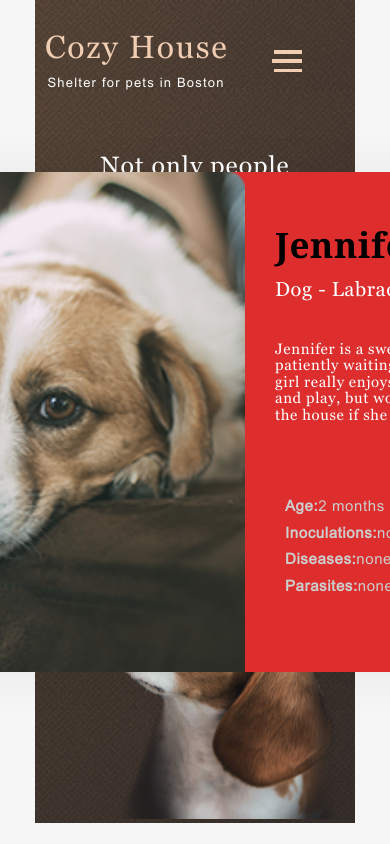
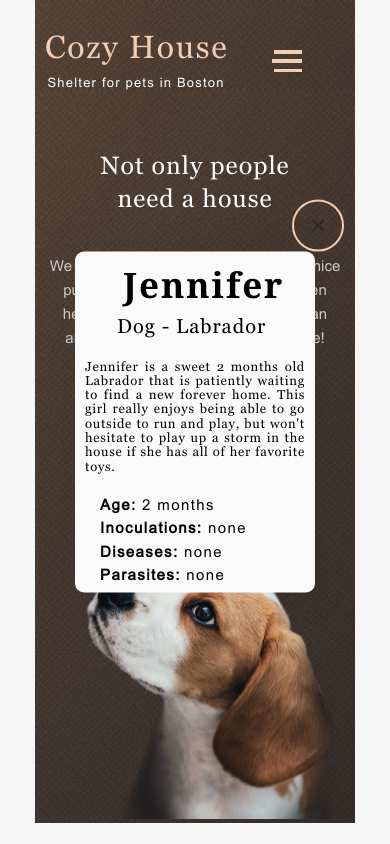
Before and after one commit to YakovlevDS/virtual-keyboard, a plain HTML site: page shelter/pages/main/index.html in a window 390 px wide. Shown: the top 844 px of the page. Drawn offline with Linux system fonts and the light colour scheme; files whose address does not match are found by name.

Commit message:
feat: add adaptive 768 320 modal popup

```diff
--- a/shelter/pages/main/index.html
+++ b/shelter/pages/main/index.html
@@ -120,10 +120,10 @@
                             <p class="describe__text">Jennifer is a sweet 2 months old Labrador that is patiently waiting to find a new forever home. This girl really enjoys being able to go outside to run and play, but won't hesitate to play up a storm in the house if she has
                                 all of her favorite toys.</p>
                             <ul class="describe__list">
-                                <li class="describe__item"><span>Age:</span>2 months</li>
-                                <li class="describe__item"><span>Inoculations:</span>none</li>
-                                <li class="describe__item"><span>Diseases:</span>none</li>
-                                <li class="describe__item"><span>Parasites:</span>none</li>
+                                <li class="describe__item"><span>Age:</span>&nbsp;2 months</li>
+                                <li class="describe__item"><span>Inoculations:</span>&nbsp;none</li>
+                                <li class="describe__item"><span>Diseases:</span>&nbsp;none</li>
+                                <li class="describe__item"><span>Parasites:</span>&nbsp;none</li>
                             </ul>
 
                         </div>
--- a/shelter/pages/main/style.css
+++ b/shelter/pages/main/style.css
@@ -21,6 +21,8 @@
     font-weight: normal;
     font-style: normal;
 }
+
+
 /* start settings */
 
 *,
@@ -72,6 +74,8 @@
     padding: 0;
     margin: 0;
 }
+
+
 /* ------------header---------- */
 
 .header,
@@ -244,6 +248,8 @@
         display: inline-block;
     }
 }
+
+
 /* --------not-only------------ */
 
 .not-only {
@@ -386,6 +392,8 @@
         margin-left: 4rem;
     }
 }
+
+
 /* ------------about----- */
 
 .about {
@@ -511,6 +519,8 @@
         font-size: 1.5rem;
     }
 }
+
+
 /* ----------our-friend------------- */
 
 .our-friends {
@@ -635,6 +645,8 @@
 .our-friends__btn:hover {
     background: #FDDCC4
 }
+
+
 /* ----------arrows .our-friends---------- */
 
 .arrow-right,
@@ -670,8 +682,171 @@
 .arrow-right {
     right: -0.3rem;
 }
+
+
 /* ----------popup-card---------- */
 
+.popup-bg {
+    z-index: 1;
+    display: none;
+    position: fixed;
+    z-index: 1;
+    left: 0;
+    top: 0;
+    bottom: 0;
+    right: 0;
+    width: 100%;
+    height: 100%;
+    overflow: hidden;
+    transition: all 0.3s linear;
+}
+
+.popup-card {
+    background: #FAFAFA;
+    /* background: #dd2d2d; */
+    display: flex;
+    width: 90rem;
+    height: 50rem;
+    position: relative;
+    top: 50%;
+    left: 50%;
+    transform: translate(-50%, -50%);
+    z-index: 10;
+    box-shadow: 0px 2px 35px 14px rgba(13, 13, 13, 0.04);
+    border-radius: 9px;
+    color: #000000;
+}
+
+.popup-card__img {
+    width: 50rem;
+    height: 50rem;
+}
+
+.popup-card__describe {
+    width: 40rem;
+    height: 50rem;
+    display: flex;
+    flex-direction: column;
+}
+
+.describe__heading {
+    padding-top: 5rem;
+    padding-left: 3rem;
+    font-size: 3.5rem;
+    line-height: 1.3;
+    letter-spacing: 0.2rem;
+    color: #000000;
+}
+
+.describe__subheading {
+    padding-top: 1rem;
+    padding-left: 3rem;
+    font-size: 2rem;
+    line-height: 1.15;
+    letter-spacing: 0.1rem;
+}
+
+.describe__text {
+    padding-top: 4rem;
+    padding-left: 3rem;
+    padding-right: 2rem;
+    font-size: 1.5rem;
+    line-height: 1.15;
+    letter-spacing: 0.09rem;
+}
+
+.describe__list {
+    color: #000000;
+    padding-top: 3.4rem;
+    padding-left: 4.5rem;
+}
+
+.describe__item {
+    color: #000000;
+    font-size: 1.5rem;
+    line-height: 1.1;
+    letter-spacing: 0.2rem;
+    padding-bottom: 1.1rem;
+}
+
+.describe__item span {
+    color: #000000;
+    font-weight: 700;
+    line-height: 1.1;
+    letter-spacing: 0.2rem;
+    padding-bottom: 1.1rem;
+}
+
+.show {
+    display: flex;
+}
+
+.popup-card__close {
+    width: 5.2rem;
+    height: 5.2rem;
+    position: absolute;
+    z-index: 10;
+    top: -2.6rem;
+    right: -6.6rem;
+    transform: translate(-50%, -50%);
+    border: .2rem solid #F1CDB3;
+    border-radius: 10rem;
+    display: flex;
+    justify-content: center;
+    align-items: center;
+}
+
+.popup-card__close img {
+    width: 1.2rem;
+    height: 1.2rem;
+}
+
+.popup-card__close:hover {
+    background: #FDDCC4;
+}
+
+@media screen and (max-width: 1279px) {
+    .our-friends {
+        max-width: 76.8rem;
+    }
+    .our-friends__heading {
+        padding: 8rem 18.4rem 6rem 18.4rem;
+    }
+    .our-friends__slider {
+        width: 70.8rem;
+    }
+    .slider-wrap {
+        max-width: 66rem;
+        justify-content: start;
+        overflow: hidden;
+        margin-right: 2.4rem;
+        margin-left: 2.4rem;
+    }
+    .slider-card {
+        margin-left: 4rem;
+    }
+    .slider-card__text {
+        width: 7.4rem;
+        height: 2.3rem;
+        font-size: 2rem;
+        line-height: 1.15;
+        letter-spacing: 0.12rem;
+        color: #545454;
+        align-self: center;
+        margin-bottom: 3rem;
+    }
+    /* ----------arrows .our-friends---------- */
+    .arrow-right,
+    .arrow-left {
+        top: 19.1rem;
+    }
+    .arrow-left {
+        left: 0rem;
+    }
+    .arrow-right {
+        right: 0rem;
+    }
+    /* ----------popup-card---------- */
     .popup-bg {
         z-index: 1;
         /* inset: 0; */
@@ -686,92 +861,66 @@
         width: 100%;
         height: 100%;
         overflow: hidden;
-         filter: blur(80%) grayscale(60%) opacity(20%);
+        /* filter: blur(80%) grayscale(60%) opacity(20%); */
         transition: all 0.3s linear;
     }
-
     .popup-card {
-         /* background: #FAFAFA; */
-         background: #dd2d2d;
-         display: flex;
-         width: 90rem;
+        background: #FAFAFA;
+        /* background: #dd2d2d; */
+        display: flex;
+        width: 63rem;
+        height: 35rem;
+    }
+    .popup-card__img {
+        width: 35rem;
+        height: 35rem;
+    }
+    .popup-card__describe {
+        width: 28rem;
         height: 50rem;
-         position: relative;
-         top: 50%;
-         left: 50%;
-         transform: translate(-50%, -50%);
-         z-index: 10;
-         box-shadow: 0px 2px 35px 14px rgba(13, 13, 13, 0.04);
-         border-radius: 9px;
-     }
-
-     .popup-card__img {
-         width: 50rem;
-         height: 50rem;
-     }
-
-     .popup-card__describe {
-         width: 40rem;
-         height: 50rem;
-         display: flex;
-         flex-direction: column;
-     }
-
+    }
     .describe__heading {
-         padding-top: 5rem;
-         padding-left: 3rem;
-         font-size: 3.5rem;
-         line-height: 1.3;
-         letter-spacing: 0.06rem;
-         color: #000000;
-     }
-
+        padding-top: 1rem;
+        padding-left: 1.1rem;
+    }
     .describe__subheading {
-         padding-top: 1rem;
-         padding-left: 3rem;
-         font-size: 2rem;
+        padding-top: .98rem;
+        padding-left: 1.1rem;
+    }
+    .describe__text {
+        padding-top: 2rem;
+        padding-left: 1.1rem;
+        padding-right: .9rem;
+        font-size: 1.3rem;
+        line-height: 1.09;
+        letter-spacing: 0.073rem;
+    }
+    .describe__list {
+        padding-top: 1.3rem;
+        padding-left: 2.5rem;
+    }
+    .describe__item {
+        font-size: 1.5rem;
         line-height: 1.15;
-         letter-spacing: 0.06rem;
-     }
-
-     .describe__text {
-         padding-top: 4rem;
-         padding-left: 3rem;
-         font-size: 1.5rem;
-         line-height: 1.1;
-         letter-spacing: 0.06rem;
-     }
-
-     .describe__list {
-         padding-top: 4rem;
-         padding-left: 4rem;
-         font-size: 3.5rem;
-         line-height: 1.3;
-         letter-spacing: 0.06rem;
-     }
-
-     .describe__item {
-         padding-bottom: 1rem;
-         font-size: 1.5rem;
-         line-height: 1.1;
-         letter-spacing: 0.06rem;
-     }
-
+        letter-spacing: 0.2rem;
+        padding-bottom: .6rem;
+    }
     .describe__item span {
         font-weight: 700;
-     }
-
+        font-size: 1.5rem;
+        line-height: 1.15;
+        letter-spacing: 0.2rem;
+    }
     .show {
         display: flex;
     }
-
     .popup-card__close {
         width: 5.2rem;
         height: 5.2rem;
         position: absolute;
         z-index: 10;
-         top: -2rem;
-         right: -7rem;
+        top: -2.6rem;
+        right: -6.8rem;
         transform: translate(-50%, -50%);
         border: .2rem solid #F1CDB3;
         border-radius: 10rem;
@@ -779,56 +928,12 @@
         justify-content: center;
         align-items: center;
     }
-
     .popup-card__close img {
         width: 1.2rem;
         height: 1.2rem;
     }
-
     .popup-card__close:hover {
         background: #FDDCC4;
-     }
-
-     @media screen and (max-width: 1279px) {
-         .our-friends {
-             max-width: 76.8rem;
-         }
-         .our-friends__heading {
-             padding: 8rem 18.4rem 6rem 18.4rem;
-         }
-         .our-friends__slider {
-             width: 70.8rem;
-         }
-         .slider-wrap {
-             max-width: 66rem;
-             justify-content: start;
-             overflow: hidden;
-             margin-right: 2.4rem;
-             margin-left: 2.4rem;
-         }
-         .slider-card {
-             margin-left: 4rem;
-         }
-         .slider-card__text {
-             width: 7.4rem;
-             height: 2.3rem;
-             font-size: 2rem;
-             line-height: 1.15;
-             letter-spacing: 0.12rem;
-             color: #545454;
-             align-self: center;
-             margin-bottom: 3rem;
-         }
-         /* ----------arrows .our-friends---------- */
-         .arrow-right,
-         .arrow-left {
-             top: 19.1rem;
-         }
-         .arrow-left {
-             left: 0rem;
-         }
-         .arrow-right {
-             right: 0rem;
     }
 }
 
@@ -884,7 +989,57 @@
     .arrow-right {
         right: 5.8rem;
     }
-     }
+    /* ----------popup-card---------- */
+    .popup-card {
+        width: 24rem;
+        height: 34.1rem;
+    }
+    .popup-card__img {
+        height: 0;
+        width: 0;
+        display: none;
+    }
+    .describe__heading {
+        padding-top: 1rem;
+        padding-left: 4.8rem;
+        letter-spacing: 0.2rem;
+    }
+    .describe__subheading {
+        padding-top: .7rem;
+        padding-left: 4.2rem;
+        letter-spacing: 0.1rem;
+    }
+    .describe__text {
+        padding-top: 2.2rem;
+        padding-left: 1rem;
+        padding-right: 1rem;
+        font-size: 1.3rem;
+        line-height: 1.1;
+        letter-spacing: 0.07rem;
+        text-align: justify;
+    }
+    .describe__list {
+        padding-top: 1.6rem;
+    }
+    .describe__item {
+        font-size: 1.5rem;
+        line-height: 1.15;
+        letter-spacing: 0.14rem;
+        padding-bottom: .6rem;
+    }
+    .describe__item span {
+        font-size: 1.5rem;
+        font-weight: 700;
+        line-height: 1.15;
+        letter-spacing: 0.14rem;
+    }
+    .popup-card__close {
+        top: -2.6rem;
+        right: -5.5rem;
+    }
+}
+
+
 /* ----------help---- */
 
 .help {
@@ -1047,6 +1202,8 @@
         text-align: end;
     }
 }
+
+
 /* ----in-addition-------- */
 
 .in-addition {
@@ -1244,6 +1401,8 @@
         width: 28rem;
     }
 }
+
+
 /* ---footer--- */
 
 footer {
```
Lines whose indentation alone changed are shown as unchanged.
